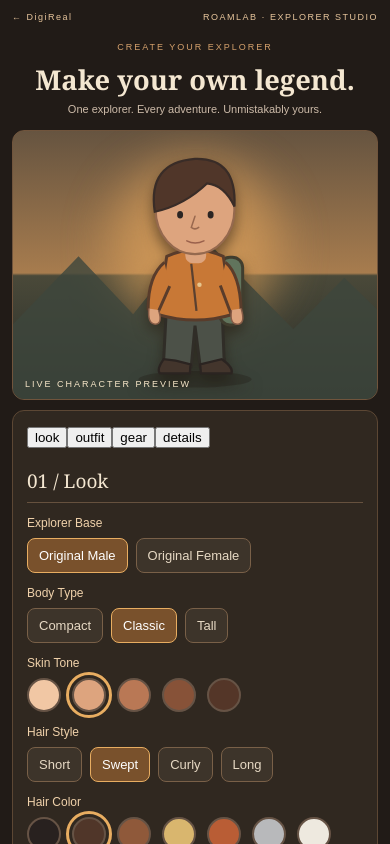
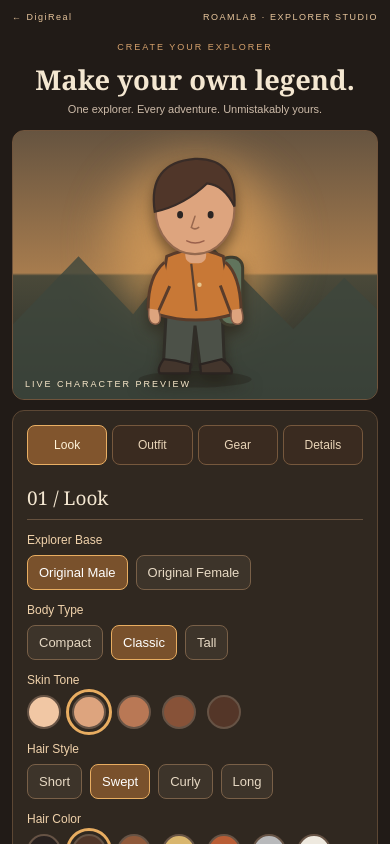
Before and after one commit to QinWei76/roamlab, a Next.js app: page /explorer/create in a window 390 px wide. Shown: the top 844 px of the page. Built offline with nearby package versions, Linux system fonts and the light colour scheme.

Commit message:
Style four-tab mobile explorer customization navigation

```diff
--- a/src/app/explorer/create/explorer.css
+++ b/src/app/explorer/create/explorer.css
@@ -16,3 +16,5 @@
  .ex-swatches button{width:34px;height:34px}
  .ex-options button{padding:9px 11px}
 }
+
+.ex-tabs{display:grid;grid-template-columns:repeat(4,minmax(0,1fr));gap:5px;margin:0 0 16px}.ex-tabs button{min-width:0;border:1px solid #76583d;background:#3a2b20;color:#e9d5b8;border-radius:8px;padding:12px 3px;text-transform:capitalize;font:12px Arial,sans-serif;cursor:pointer}.ex-tabs button.active{background:#81552d;border-color:#e9af64;color:#fff3d9}.ex-tabs button:focus-visible{outline:2px solid #e9af64;outline-offset:2px}
```
